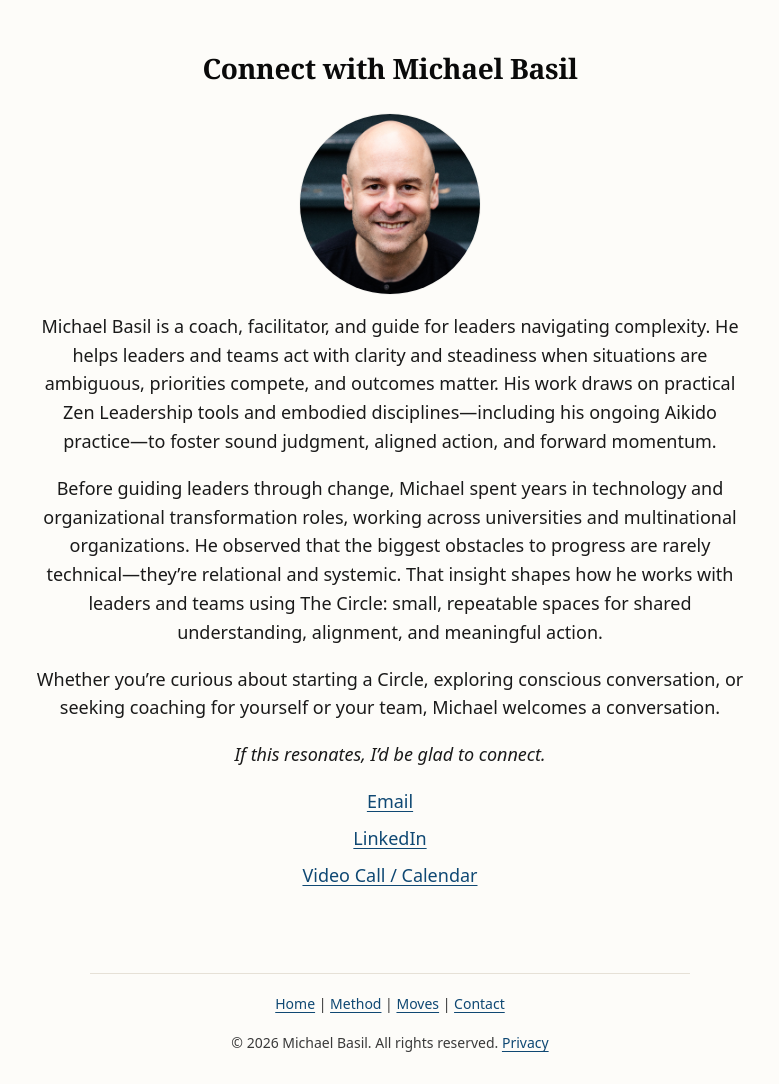
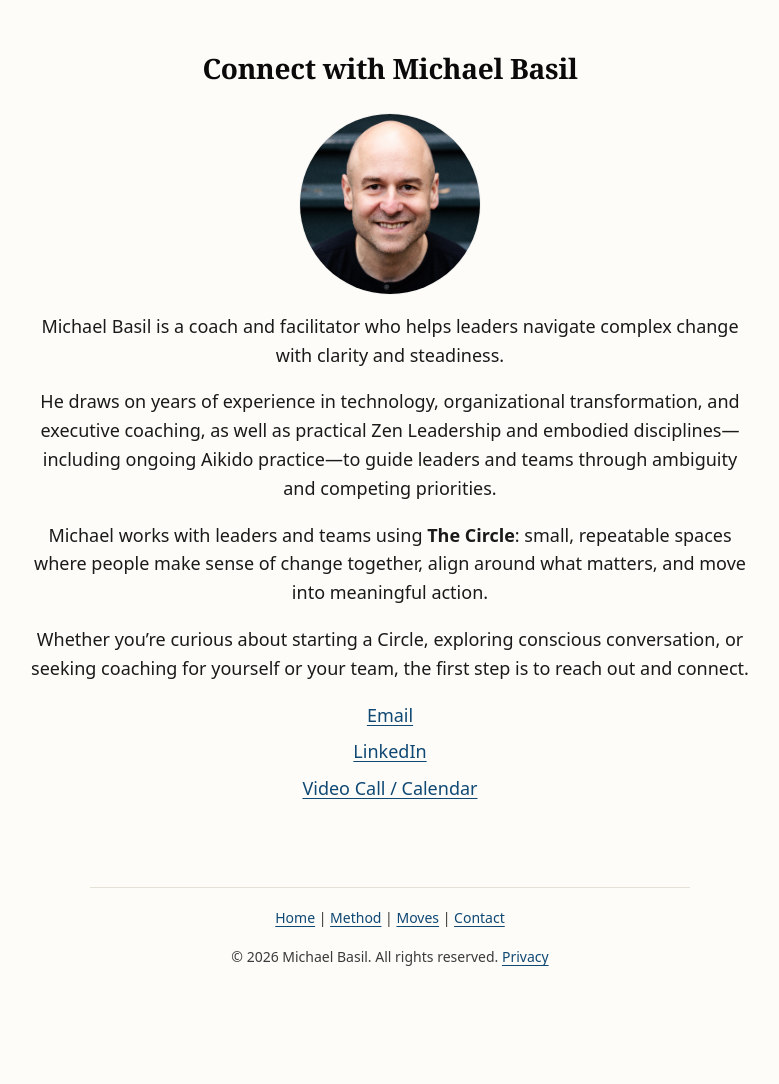
Before and after one commit to basil-family-lab/circle, a Jekyll site: the page built from contact.md, in a window 1280 px wide. Shown: the whole page, without its empty margins (250-1029 px from the left). Built offline with Jekyll 4.4.1, drawn with Linux system fonts in a browser that asks for light colours; after the commit the page ends 998 px from its top, so only the background shows below that.

Commit message:
refactor: contact page copy

```diff
--- a/contact.md
+++ b/contact.md
@@ -10,13 +10,13 @@ css_id: contact
 
 ![Michael Basil](/images/profile.png)
 
-Michael Basil is a coach, facilitator, and guide for leaders navigating complexity. He helps leaders and teams act with clarity and steadiness when situations are ambiguous, priorities compete, and outcomes matter. His work draws on practical Zen Leadership tools and embodied disciplines—including his ongoing Aikido practice—to foster sound judgment, aligned action, and forward momentum.
+Michael Basil is a coach and facilitator who helps leaders navigate complex change with clarity and steadiness.
 
-Before guiding leaders through change, Michael spent years in technology and organizational transformation roles, working across universities and multinational organizations. He observed that the biggest obstacles to progress are rarely technical—they’re relational and systemic. That insight shapes how he works with leaders and teams using The Circle: small, repeatable spaces for shared understanding, alignment, and meaningful action.
+He draws on years of experience in technology, organizational transformation, and executive coaching, as well as practical Zen Leadership and embodied disciplines—including ongoing Aikido practice—to guide leaders and teams through ambiguity and competing priorities.
 
-Whether you’re curious about starting a Circle, exploring conscious conversation, or seeking coaching for yourself or your team, Michael welcomes a conversation.
+Michael works with leaders and teams using **The Circle**: small, repeatable spaces where people make sense of change together, align around what matters, and move into meaningful action.
 
-*If this resonates, I’d be glad to connect.*
+Whether you’re curious about starting a Circle, exploring conscious conversation, or seeking coaching for yourself or your team, the first step is to reach out and connect.
 
 - [Email]({{ site.action_links.email }})
 - [LinkedIn]({{ site.action_links.linkedin }})
```
